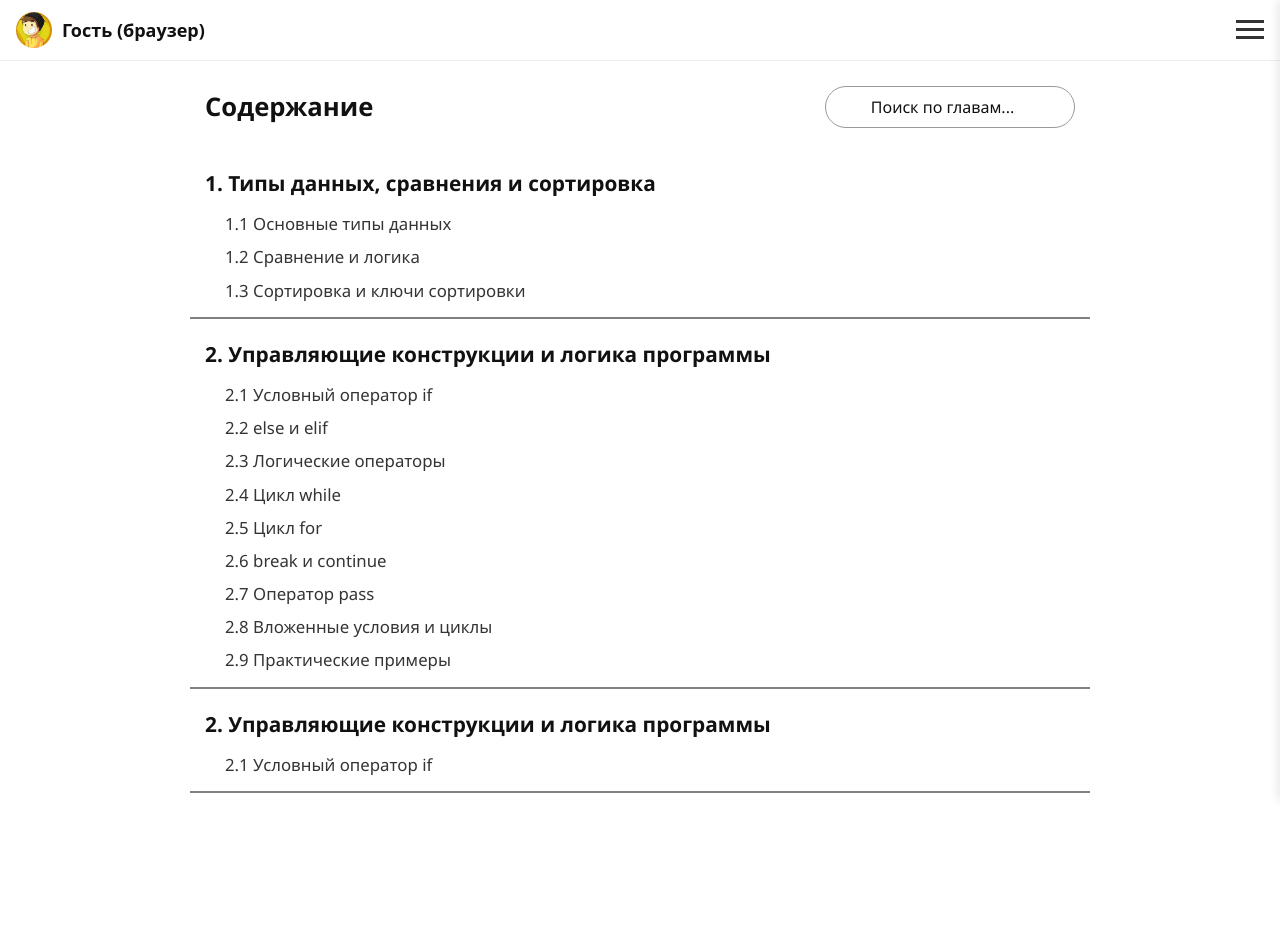
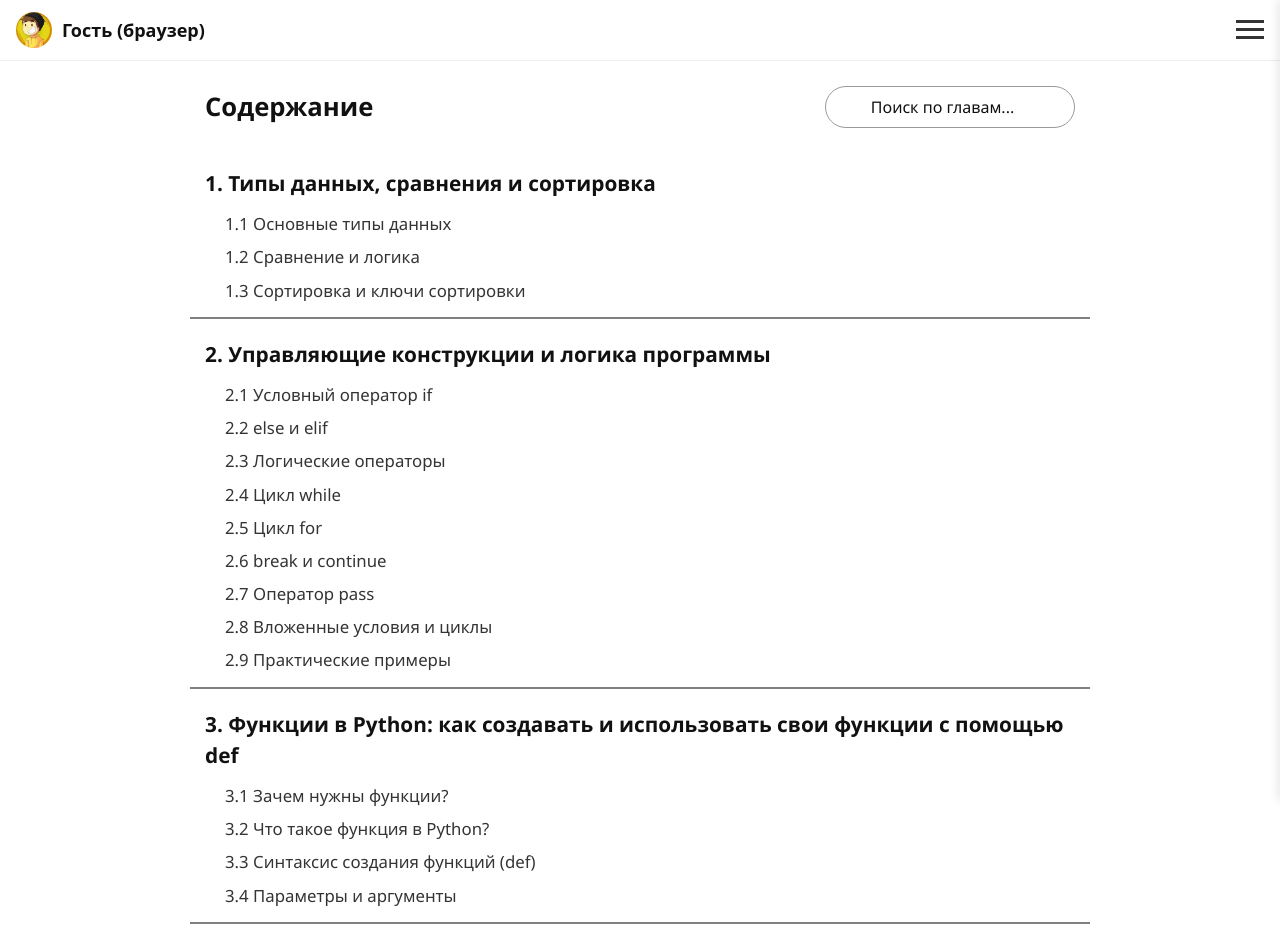
Before and after one commit to Niki1017/telegram-app-py-lern, a React (Vite) app: page / in a window 1280 px wide. Before the commit the page ends 818 px from the top, so only its background shows below. Built offline with nearby package versions, Linux system fonts and the light colour scheme.

Commit message:
добавила не до конца 3 главу

```diff
--- a/src/data/chapters.js
+++ b/src/data/chapters.js
@@ -305,14 +305,102 @@ print(total)
     ]
   },
   {
-    id: 2,
-    title: "Управляющие конструкции и логика программы",
+    id: 3,
+    title: "Функции в Python: как создавать и использовать свои функции с помощью def",
     subchapters: [
       {
-        id: "2.1",
-        title: "Условный оператор if",
+        id: "3.1",
+        title: "Зачем нужны функции?",
         content: `
-        Оператор if выполняет код, если условие имеет значение True.`
+
+**Теория:**
+
+Функции нужны, чтобы не повторять один и тот же код много раз
+Они помогают сделать программу короче, понятнее и удобнее для исправления ошибок
+Если нужно изменить действие — достаточно изменить его в одном месте
+
+
+Повтор использование кода
+Упрощение и структурирование программ
+Пример без функции (повтор кода)
+
+\`\`\`
+print("Привет, Никита")
+print("Привет, Никита")
+print("Привет, Никита")
+\`\`\`
+
+Пример с функцией:
+\`\`\`
+def say_hello():
+        print("Привет, Никита")
+
+say_hello()
+say_hello()
+say_hello()
+\`\`\`
+
+`
+      },
+      {
+        id: "3.2",
+        title: "Что такое функция в Python?",
+        content:
+        `
+**Теория:**
+Функция — это именованный блок кода, который выполняет определённое действие.
+В Python есть:
+
+Встроенные функции (print, len, input и др.)
+Пользовательские функции, которые мы создаём сами.
+
+Встроенная функция:
+
+\`\`\`
+print("Hello")
+\`\`\`
+
+Пользовательская функция:
+
+\`\`\`
+def greet():
+  print("Hello")
+\`\`\`
+`
+      },
+      {
+        id: "3.3",
+        title: "Синтаксис создания функций (def)",
+        content: `
+Пример структуры функции:
+
+\`\`\`
+def my_function():
+  print("это тело функции")
+\`\`\`
+
+def - это объявление функции
+my_function - имя функции (лучше называть с маленькой буквы)
+() - место для параметров
+: - начало тела функции
+      `
+      },
+      {
+        id: "3.4",
+        title: "Параметры и аргументы",
+        content: `
+Функция без параметров:
+
+\`\`\`
+def hello():
+  print("Привет")
+\`\`\`
+
+один параметр:
+
+def hello(name):
+
+`
       }
     ]
   }
```
